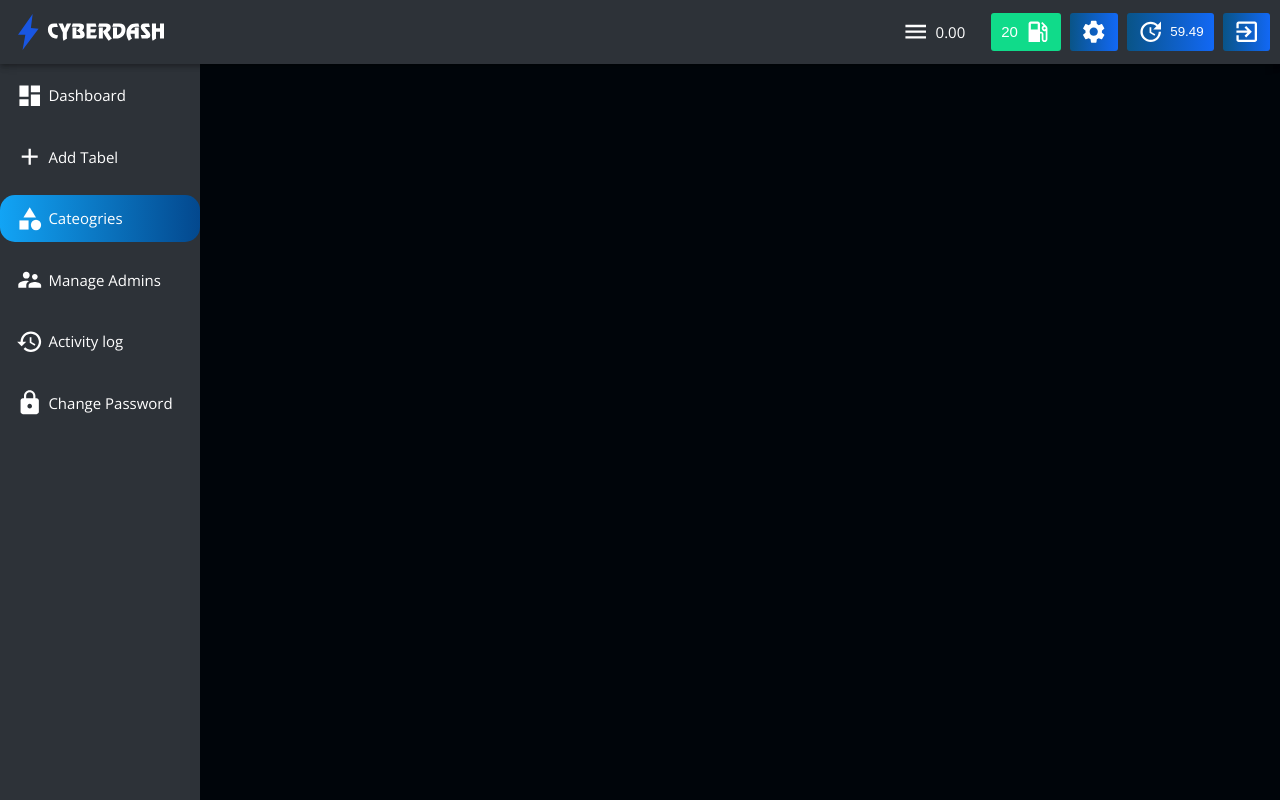
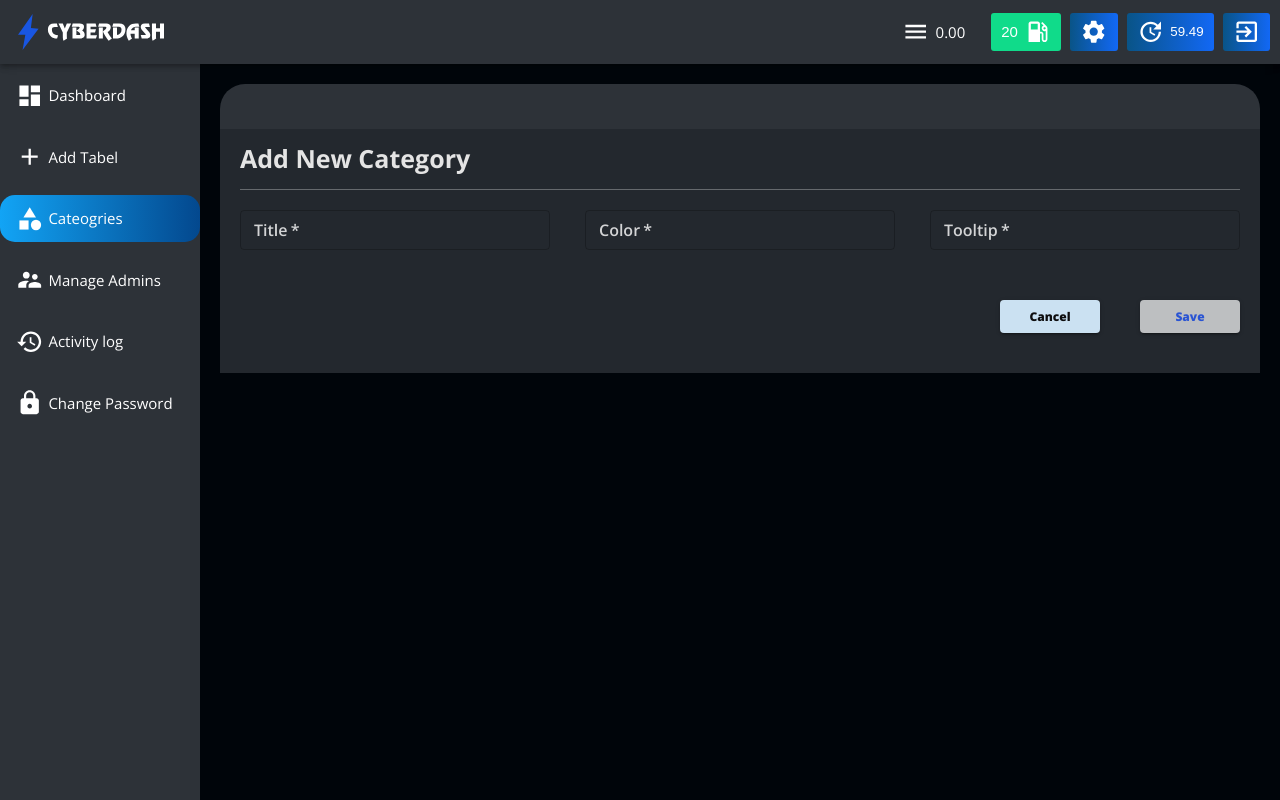
Before and after one commit to ArShAm79/admin_panel, a React (Create React App) app: page /cateogries/add in a window 1280 px wide. Built offline with nearby package versions, Linux system fonts and the light colour scheme; sample sign-in values are in the browser's storage.

Commit message:
feat: category add page added

```diff
--- /dev/null
+++ b/src/pages/addCategory/index.tsx
@@ -0,0 +1,116 @@
+import { Button, TextField, Typography } from '@material-ui/core'
+import { Form, Formik } from 'formik'
+import { toast } from 'react-toastify'
+
+import request from '../../heplers/request'
+import useStyles from './styles/index.style'
+import AddCateogryValidation from './validation'
+
+const AddCateogry = () => {
+  const onSumbit = async (
+    values: any,
+    { resetForm }: { resetForm: () => void }
+  ) => {
+    const response = await request(
+      '/v1/admins/tables/categories',
+      'POST',
+      values
+    )
+    if (response.status === 201) {
+      toast.success('New Cateogry added')
+      resetForm()
+    }
+  }
+  const initialValues = { title: '', color: '', tooltip: '' }
+  const classes = useStyles()
+  return (
+    <div className={classes.root}>
+      <div className={classes.titleContainer}>
+        <Typography className={classes.title}>Add New Category</Typography>
+      </div>
+      <Formik
+        onSubmit={onSumbit}
+        validationSchema={AddCateogryValidation}
+        initialValues={initialValues}>
+        {({
+          errors,
+          touched,
+          handleBlur,
+          values,
+          isSubmitting,
+          handleChange
+        }) => (
+          <Form className={classes.formContainer}>
+            <div className={classes.inputContainer}>
+              <TextField
+                label="Title"
+                id="title"
+                name="title"
+                variant="outlined"
+                fullWidth
+                size="small"
+                color="secondary"
+                required
+                onBlur={handleBlur}
+                disabled={isSubmitting}
+                onChange={handleChange}
+                value={values.title}
+                error={touched.title && !!errors.title}
+                helperText={touched.title ? errors.title : undefined}
+              />
+              <TextField
+                label="Color"
+                id="color"
+                name="color"
+                variant="outlined"
+                fullWidth
+                size="small"
+                color="secondary"
+                required
+                onBlur={handleBlur}
+                disabled={isSubmitting}
+                onChange={handleChange}
+                value={values.color}
+                error={touched.color && !!errors.color}
+                helperText={touched.color ? errors.color : undefined}
+              />
+              <TextField
+                label="Tooltip"
+                id="tooltip"
+                name="tooltip"
+                variant="outlined"
+                fullWidth
+                size="small"
+                color="secondary"
+                required
+                onBlur={handleBlur}
+                disabled={isSubmitting}
+                onChange={handleChange}
+                value={values.tooltip}
+                error={touched.tooltip && !!errors.tooltip}
+                helperText={touched.tooltip ? errors.tooltip : undefined}
+              />
+            </div>
+            <div className={classes.buttonContainer}>
+              <div className={classes.button}>
+                <Button variant="contained" fullWidth color="primary">
+                  Cancel
+                </Button>
+              </div>
+              <div className={classes.button}>
+                <Button
+                  variant="contained"
+                  fullWidth
+                  type="submit"
+                  color="secondary">
+                  Save
+                </Button>
+              </div>
+            </div>
+          </Form>
+        )}
+      </Formik>
+    </div>
+  )
+}
+export default AddCateogry
--- /dev/null
+++ b/src/pages/addCategory/styles/index.style.ts
@@ -0,0 +1,74 @@
+import { makeStyles } from '@material-ui/core'
+
+const useStyles = makeStyles((theme) => ({
+  root: {
+    width: '100%',
+    // minHeight: 'calc(100vh - 144px)',
+    backgroundColor: 'rgb(35, 40, 46)',
+    display: 'flex',
+    position: 'relative',
+    borderTopLeftRadius: 25,
+    borderTopRightRadius: 25,
+    borderTop: '45px solid rgb(45, 50, 56)',
+    flexDirection: 'column'
+  },
+  titleContainer: {
+    // width: '100%',
+    display: 'flex',
+    flexDirection: 'row',
+    alignItems: 'center',
+    height: 40,
+    justifyContent: 'space-between',
+    borderBottom: '1px solid rgba(255,255,255,0.3)',
+    paddingBottom: 10,
+    margin: '10px 20px'
+
+    // marginTop: 60
+  },
+  title: {
+    color: 'rgb(228,228,228)',
+    fontSize: 25,
+    fontWeight: 'bold'
+  },
+  inputContainer: {
+    display: 'grid',
+    gridTemplateColumns: 'repeat(3 , 1fr)',
+    columnGap: 35,
+    rowGap: 25,
+    margin: '10px 20px',
+    [theme.breakpoints.down('sm')]: {
+      gridTemplateColumns: '1fr'
+    }
+  },
+  input: {
+    '&::placeholder': {
+      color: '#000'
+    }
+  },
+  formContainer: {
+    display: 'flex',
+    flex: 1,
+    flexDirection: 'column',
+    justifyContent: 'space-between'
+    // alignItems: 'flex-end'
+  },
+  buttonContainer: {
+    display: 'flex',
+    // alignItems: 'flex-end',
+    // width: 100,
+    justifyContent: 'flex-end',
+    margin: '40px 20px',
+    columnGap: 40,
+    [theme.breakpoints.down('sm')]: {
+      flexDirection: 'column',
+      rowGap: 20
+    }
+  },
+  button: {
+    width: 100,
+    [theme.breakpoints.down('sm')]: {
+      width: '100%'
+    }
+  }
+}))
+export default useStyles
--- /dev/null
+++ b/src/pages/addCategory/validation/index.ts
@@ -0,0 +1,8 @@
+import * as yup from 'yup'
+
+const AddCateogryValidation = yup.object({
+  title: yup.string().required('Title is required'),
+  color: yup.string().required('Color is required'),
+  tooltip: yup.string().required('Tooltip is required')
+})
+export default AddCateogryValidation
--- a/src/routes/PanelRoutes.tsx
+++ b/src/routes/PanelRoutes.tsx
@@ -1,6 +1,7 @@
 import { Route, Switch } from 'react-router-dom'
 
 import ActivityLog from '../pages/activityLog'
+import AddCateogry from '../pages/addCategory'
 import AddTable from '../pages/addTable'
 import Cateogries from '../pages/cateogries'
 import ChangePassword from '../pages/changePassword'
@@ -40,6 +41,9 @@ const PanelRoutes = () => {
       <Route exact path="/cateogries">
         <Cateogries />
       </Route>
+      <Route exact path="/cateogries/add">
+        <AddCateogry />
+      </Route>
       {/* <Redirect to="/" /> */}
     </Switch>
   )
```
